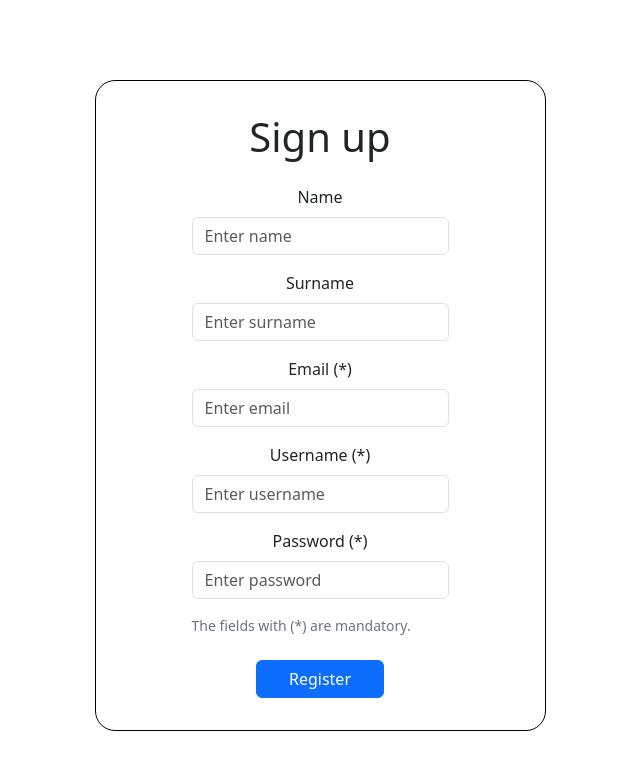
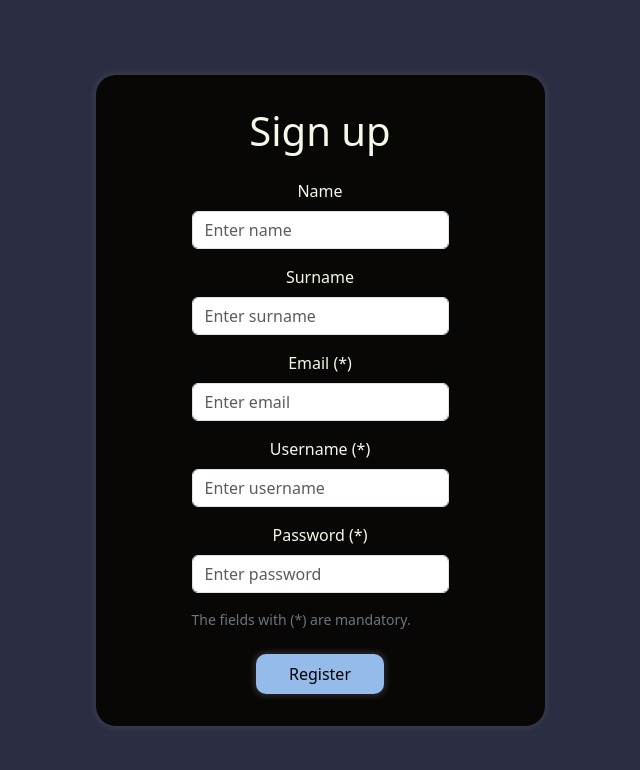
Before and after one commit to CristinaMastellaro/BE_Capstone, a React (Vite) app in the folder FE_Capstone/: page /register in a window 1280 px wide. Shown: the top 770 px of the page, without its empty margins (320-960 px from the left). Built offline with nearby package versions, Linux system fonts and the light colour scheme.

Commit message:
some css

```diff
--- /dev/null
+++ b/FE_Capstone/src/App.scss
@@ -0,0 +1,35 @@
+$new-primary: rgba(148, 187, 233, 1);
+$new-secondary: rgba(238, 174, 202, 1);
+$new-light: rgb(245, 249, 233);
+$new-dark: #2B2D42;
+
+// $new-theme-colors: (
+//   'myBlue': $new-primary,
+//   'myPink': $new-secondary,
+//   'myLight': $new-light,
+//   'myDark': $new-dark,
+// );
+
+// $theme-colors: map-merge($theme-colors, $new-theme-colors);
+
+.container, .container-fluid {
+    background-color: #2B2D42;
+    // background-color: $new-secondary;
+    // background: #EEAECA;
+    // background: radial-gradient(circle, rgba(238, 174, 202, 1) 0%, rgba(148, 187, 233, 1) 100%);
+    color: rgb(245, 249, 233);
+}
+
+.my-btn-blue {
+    border-radius: 10px;
+    background-color: $new-primary;
+    color: black;
+    padding: 0.5em 1.5em;
+    border: 0;
+    -webkit-box-shadow: 0px 0px 5px 3px rgba(126,126,126,0.81);
+  box-shadow: 0px 0px 5px 3px rgba(126, 126, 126, 0.238) !important;
+}
+
+// #080705
+// #2B2D42
+// #353531
--- a/FE_Capstone/src/App.tsx
+++ b/FE_Capstone/src/App.tsx
@@ -1,5 +1,5 @@
 import { BrowserRouter, Route, Routes } from "react-router-dom";
-import "./App.css";
+import "./App.scss";
 import Login from "./components/Login";
 import "bootstrap/dist/css/bootstrap.min.css";
 import Registration from "./components/Registration";
--- a/FE_Capstone/src/components/Homepage.tsx
+++ b/FE_Capstone/src/components/Homepage.tsx
@@ -1,11 +1,11 @@
 import { useEffect, useState } from "react";
-import Button from "react-bootstrap/Button";
 import Form from "react-bootstrap/Form";
 import MoodType from "../types/MoodType";
 import { findSongs } from "../redux/actions";
 import { useNavigate } from "react-router-dom";
 import { useAppDispatch, useAppSelector } from "../redux/store";
 import PlayerMusic from "./PlayerMusic";
+import { Container } from "react-bootstrap";
 
 const Homepage = () => {
   const [mood, setMood] = useState("Relaxed");
@@ -70,15 +70,16 @@ const Homepage = () => {
 
   return (
     <>
+      <Container fluid>
         <section
-        className="mt-5 mx-3vh-50"
+          className="pt-5  vh-100 text-center d-flex flex-column align-items-center"
           // style={{ height: "50vh" }}
         >
           {/* Emoticon? */}
-        <h5>How are you feeling today? </h5>
-        <Form className="h-75 d-flex flex-column" onSubmit={findMoodSongs}>
-          <div>
-            <Form.Group className="mb-3">
+          <h1 className="mb-4">How are you feeling today? </h1>
+          <Form className="w-75 d-flex " onSubmit={findMoodSongs}>
+            <div className="flex-grow-1 me-3">
+              <Form.Group>
                 <Form.Select
                   id="moodChoices"
                   name="moodChoices"
@@ -93,9 +94,11 @@ const Homepage = () => {
                 </Form.Select>
               </Form.Group>
               {(!options.includes(mood) || mood === "Other") && (
-              <Form.Group className="mb-3">
+                <Form.Group className="mt-3 flex-grow-1">
                   {/* Ti prego, controlla la grammatica */}
-                <Form.Label>Oh, in which special mood are you?</Form.Label>
+                  <Form.Label className="text-start">
+                    Oh, in which special mood are you?
+                  </Form.Label>
                   <Form.Control
                     type="text"
                     placeholder="I really feel..."
@@ -104,13 +107,17 @@ const Homepage = () => {
                 </Form.Group>
               )}
             </div>
-          <Button variant="primary" type="submit">
+            <button
+              type="submit"
+              className="w-25 align-self-center my-btn-blue"
+            >
               Music time!
-          </Button>
+            </button>
           </Form>
         </section>
         {/* {(currentSong as ShowSongType).id !== "" && <PlayerMusic />} */}
         <PlayerMusic />
+      </Container>
     </>
   );
 };
--- a/FE_Capstone/src/components/Login.tsx
+++ b/FE_Capstone/src/components/Login.tsx
@@ -1,4 +1,4 @@
-import { Form, Button, Container } from "react-bootstrap";
+import { Form, Container } from "react-bootstrap";
 import "../scss/login.scss";
 import { Link, useNavigate } from "react-router-dom";
 import { useState } from "react";
@@ -85,18 +85,14 @@ const Login = () => {
               value={password}
             />
           </Form.Group>
-          <Button
-            variant="primary"
-            type="submit"
-            className=" align-self-center"
-          >
-            {isLoading ? <Loader /> : "Login"}
-          </Button>
           {error != "" && (
-            <p className="ms-4 text-danger small mt-3 mb-0 d-flex align-items-center">
+            <p className="ms-4 text-danger small mb-3 d-flex align-items-center">
               <BiInfoCircle className="me-2" /> {error}
             </p>
           )}
+          <button type="submit" className="my-btn-blue align-self-center">
+            {isLoading ? <Loader /> : "Login"}
+          </button>
           <hr className="my-4" />
           <p>
             If you don't have an account,{" "}
--- a/FE_Capstone/src/components/PlayerMusic.tsx
+++ b/FE_Capstone/src/components/PlayerMusic.tsx
@@ -10,11 +10,7 @@ import {
   BiRepeat,
   BiVolumeFull,
 } from "react-icons/bi";
-import {
-  useAppDispatch,
-  useAppDispatchFunction,
-  useAppSelector,
-} from "../redux/store";
+import { useAppDispatch, useAppSelector } from "../redux/store";
 import Loader from "./Loader";
 import {
   isPlayingSong,
@@ -49,7 +45,7 @@ const PlayerMusic = () => {
   const [classRepeat, setClassRepeat] = useState("");
   const [classShuffle, setClassShuffle] = useState("");
 
-  const dispatch = useAppDispatchFunction();
+  const dispatch = useAppDispatch();
 
   useEffect(() => {
     if (isOnRepeat) {
@@ -97,7 +93,6 @@ const PlayerMusic = () => {
   };
 
   useEffect(() => {
-    console.log("isPlaying?", isPlaying);
     if (isPlaying) {
       audioRef.current?.play();
       requestAnimationFrame(whilePlaying);
--- a/FE_Capstone/src/components/Playlist.tsx
+++ b/FE_Capstone/src/components/Playlist.tsx
@@ -17,12 +17,16 @@ const Playlist = () => {
 
   const [isLoading, setIsLoading] = useState(true);
   const phrasesForLoading = [
-    "We're searching for your music",
+    "Following the sound of your mood",
     "Last.fm API was used for this reasearch",
-    "In mood for some music",
-    "No, we haven't forgotten about you. \nThe API is just slow",
+    "Is that the perfect song?",
+    "Maybe not",
+    "No, we haven't forgotten about you. How can we?",
     "There's an Italian saying that goes: 'The one who walks slowlys walks safely and goes far'. \nOur connection is taking this saying to the next level",
+    "So... You've been here for a while. Care to talk about your favourite song?",
   ];
+
+  const [phrase, setPhrase] = useState(phrasesForLoading[0]);
 
   useEffect(() => {
     if (songs !== undefined) {
@@ -30,14 +34,24 @@ const Playlist = () => {
     }
   }, [songs]);
 
+  useEffect(() => {
+    if (isLoading) {
+      let change = 1;
+      setInterval(() => {
+        setPhrase(phrasesForLoading[change]);
+        if (change === phrasesForLoading.length - 1) {
+          change = 0;
+        } else change++;
+      }, 5000);
+    }
+  }, []);
+
   return (
     <>
       <Container fluid className="p-0 playlist pb-5">
         {isLoading ? (
           <div className="d-flex flex-column justify-content-center align-items-center vh-100 w-75 mx-auto text-center">
-            {phrasesForLoading.map((phrase) => (
-              <p key={phrase}>{phrase}</p>
-            ))}
+            <p className="mb-5">{phrase}</p>
             <Loader />
           </div>
         ) : (
--- a/FE_Capstone/src/components/Registration.tsx
+++ b/FE_Capstone/src/components/Registration.tsx
@@ -1,4 +1,4 @@
-import { Form, Button, Container } from "react-bootstrap";
+import { Form, Container } from "react-bootstrap";
 import "../scss/login.scss";
 import { useState } from "react";
 import { useNavigate } from "react-router-dom";
@@ -59,7 +59,7 @@ const Registration = () => {
   };
 
   return (
-    <Container fluid>
+    <Container fluid className="vh-100">
       <Form
         className="d-flex flex-column align-items-center justify-content-center h-100"
         onSubmit={registration}
@@ -148,13 +148,9 @@ const Registration = () => {
           <p className="small text-secondary mb-4">
             The fields with (*) are mandatory.
           </p>
-          <Button
-            variant="primary"
-            type="submit"
-            className=" align-self-center w-50"
-          >
+          <button type="submit" className=" align-self-center w-50 my-btn-blue">
             {loading ? <Loader /> : "Register"}
-          </Button>
+          </button>
           {/* {loading && <Loader />} */}
         </div>
       </Form>
--- a/FE_Capstone/src/components/Song.tsx
+++ b/FE_Capstone/src/components/Song.tsx
@@ -1,6 +1,5 @@
 import { BiDotsVerticalRounded } from "react-icons/bi";
 import "../scss/song.scss";
-import { useRef } from "react";
 import ShowSongType from "../types/ShowSongType";
 import { useAppDispatch, useAppSelector } from "../redux/store";
 import {
@@ -16,8 +15,6 @@ interface SongProps {
 }
 
 const Song = ({ song, playlist }: SongProps) => {
-  const audioRef = useRef<HTMLAudioElement | null>(null);
-  // const [isPlaying, setIsPlaying] = useState(false);
   const dispatch = useAppDispatch();
 
   const savedPlaylist = useAppSelector((state) => state.player.currentPlaylist);
@@ -28,11 +25,6 @@ const Song = ({ song, playlist }: SongProps) => {
         data-audio-id={song.id}
         title="Play preview"
         onClick={() => {
-          // if (isPlaying) {
-          //   setIsPlaying(false);
-          // } else {
-          //   setIsPlaying(true);
-          // }
           dispatch(isPlayingSong(false));
           dispatch(saveCurrentSong(song));
           dispatch(isPlayingSong(true));
@@ -43,18 +35,10 @@ const Song = ({ song, playlist }: SongProps) => {
               dispatch(saveCurrentPlaylist(singleSong))
             );
           }
-          // if (isPlaying) {
-          //   audioRef.current?.pause();
-          //   setIsPlaying(false);
-          // } else {
-          //   audioRef.current?.play();
-          //   setIsPlaying(true);
-          // }
         }}
       >
         <img src={song.cover} alt="Cover of the song" className="me-3" />
       </button>
-      <audio className="d-none" ref={audioRef} src={song.preview} controls />
       <div className="flex-grow-1 d-flex flex-column justify-content-center">
         <p className="mb-0 fw-bold">{song.title}</p>
         <p className="mb-0">{song.author}</p>
--- a/FE_Capstone/src/scss/login.scss
+++ b/FE_Capstone/src/scss/login.scss
@@ -2,16 +2,24 @@
   min-height: 100vh;
 }
 
+// #080705
+// #2B2D42
+// #353531
 .myForm {
-  border: 1px solid black;
+  // border: 1px solid black;
+  // background-color: #2B2D42;
+  background-color: #080705;
   border-radius: 20px;
   padding: 2em 3em 1em 3em;
+  -webkit-box-shadow: 0px 0px 5px 3px rgba(126,126,126,0.81);
+  box-shadow: 0px 0px 5px 3px rgba(126, 126, 126, 0.159) !important;
 }
 
 .registrationForm {
   padding: 2em 6em;
-  max-width: 80%;
-  margin-top: 5em;
+  max-width: 90%;
+  margin-top: auto;
+  margin-bottom: auto;
 }
 
 /* HTML: <div class="loader"></div> */
--- a/FE_Capstone/src/scss/playlist.scss
+++ b/FE_Capstone/src/scss/playlist.scss
@@ -6,7 +6,7 @@
 }
 
 .playlist {
-    background-color: rgb(56, 56, 56);
+    // background-color: rgb(56, 56, 56);
     color: white;
     min-height: 100vh;
 }
```
Also changed, not shown: FE_Capstone/src/App.css (deleted). Lines whose indentation alone changed are shown as unchanged.
